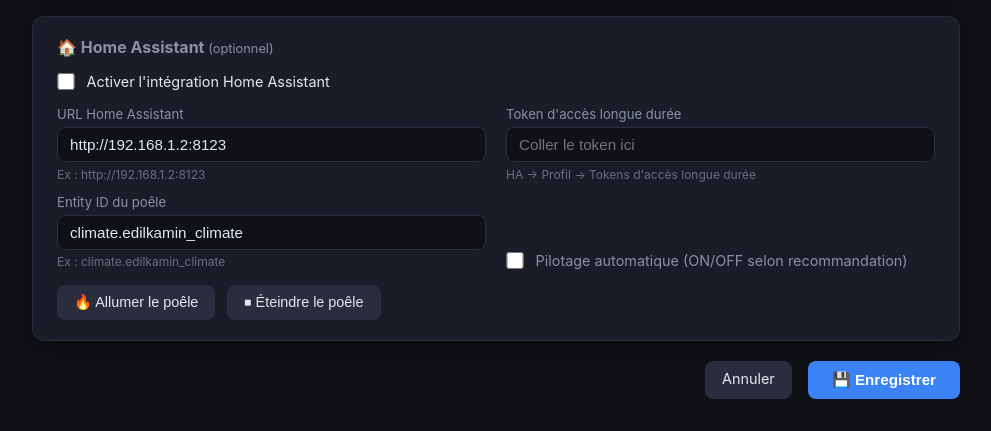
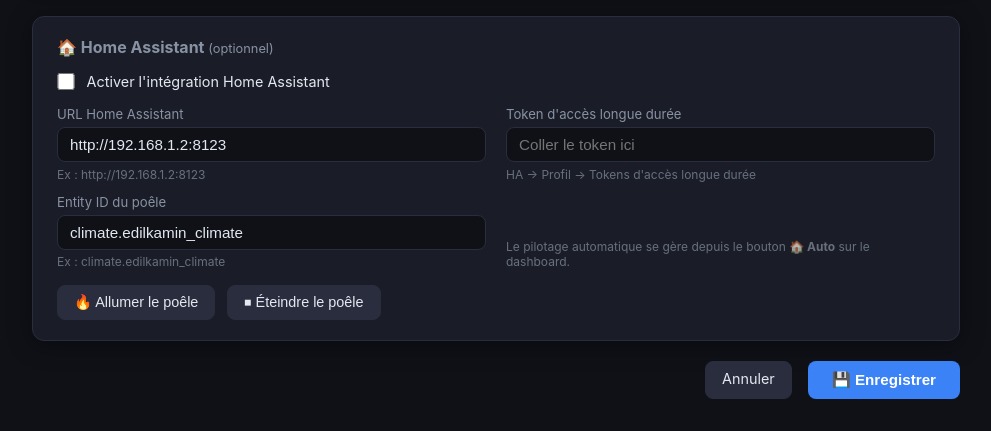
Before and after one commit to haysjg/Heating-Advisor, a Flask app: page /config in a window 1280 px wide. Shown: the part 2280-2711 px from the top of the page, without its empty margins (144-1135 px from the left). Run offline with Flask 3, Linux system fonts and the light colour scheme.

Commit message:
fix: supprimer la checkbox auto_control redondante de la page config
Le pilotage automatique se gère uniquement via le bouton toggle du dashboard.
La page config conserve uniquement les boutons manuels ON/OFF.

Co-Authored-By: Claude Sonnet 4.6 <noreply@anthropic.com>

```diff
--- a/app.py
+++ b/app.py
@@ -281,7 +281,7 @@ def api_config_save():
                 "url": str(data.get("ha_url", config.HOME_ASSISTANT.get("url", "http://192.168.1.2:8123"))).rstrip("/"),
                 "token": final_ha_token,
                 "poele_entity_id": str(data.get("ha_entity_id", config.HOME_ASSISTANT.get("poele_entity_id", ""))),
-                "auto_control": bool(data.get("ha_auto_control", False)),
+                "auto_control": config.HOME_ASSISTANT.get("auto_control", False),
             },
         }
         os.makedirs(os.path.dirname(OVERRIDE_FILE), exist_ok=True)
--- a/templates/config.html
+++ b/templates/config.html
@@ -463,13 +463,7 @@
         </div>
 
         <div class="form-group" style="display:flex;flex-direction:column;justify-content:flex-end">
-          <div style="display:flex; align-items:center; gap:0.75rem">
-            <input type="checkbox" id="ha_auto_control" style="width:1.1rem;height:1.1rem;accent-color:var(--blue);cursor:pointer"
-                   {% if config.HOME_ASSISTANT.auto_control %}checked{% endif %}>
-            <label for="ha_auto_control" style="font-size:0.9rem;cursor:pointer">
-              Pilotage automatique (ON/OFF selon recommandation)
-            </label>
-          </div>
+          <span class="hint">Le pilotage automatique se gère depuis le bouton <strong>🏠 Auto</strong> sur le dashboard.</span>
         </div>
 
       </div>
@@ -559,7 +553,6 @@
       ha_url:               getVal('ha_url'),
       ha_token:             getVal('ha_token'),
       ha_entity_id:         getVal('ha_entity_id'),
-      ha_auto_control:      document.getElementById('ha_auto_control').checked,
       email_enabled:        document.getElementById('email_enabled').checked,
       email_sender:         getVal('email_sender'),
       smtp_login:           getVal('smtp_login'),
```
